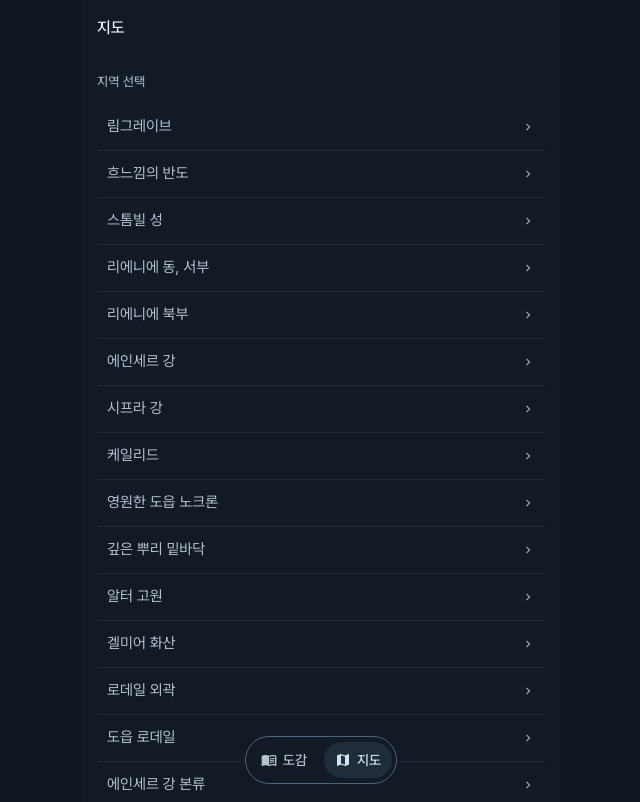
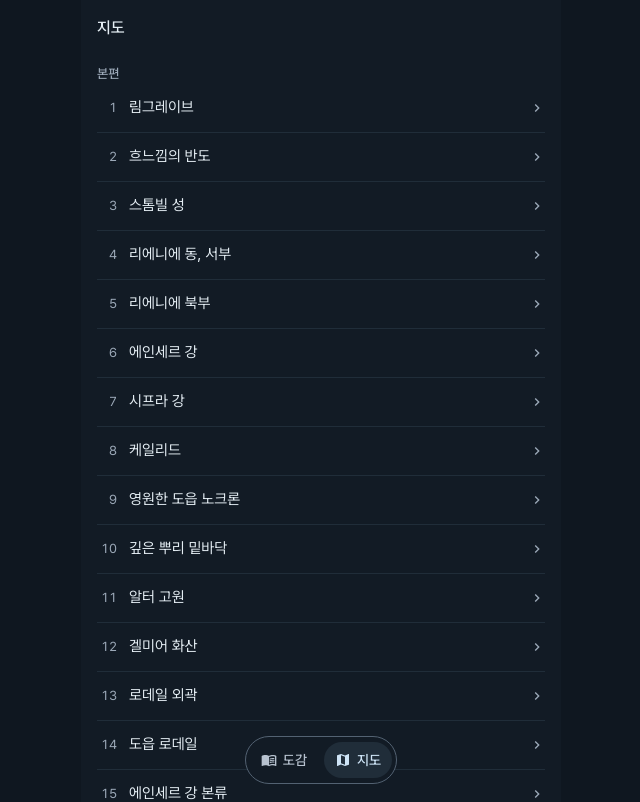
Before and after one commit to qpow1018/elden-wiki, a Next.js app: page /maps in a window 1280 px wide. Shown: the top 802 px of the page, without its empty margins (319-959 px from the left). Built offline with nearby package versions, Linux system fonts and the light colour scheme.

Commit message:
refactor: 본편 지도 목록 UI 정리

```diff
--- a/src/app/maps/MapsPage.module.scss
+++ b/src/app/maps/MapsPage.module.scss
@@ -1,18 +1,16 @@
 .maps {
+  .list-title {
+    margin: 0 16px;
+    padding-top: 8px;
+    color: $text-muted;
+    font-size: 13px;
+    font-weight: 500;
+  }
+
   .regions {
-    padding: 16px;
-
-    h2 {
-      margin-bottom: 12px;
-      color: $text-muted;
-      font-size: 13px;
-      font-weight: 500;
-    }
-
-    ul {
-      padding: 0;
-      list-style: none;
-    }
+    margin: 0;
+    padding: 0 16px 8px;
+    list-style: none;
 
     li + li {
       border-top: 1px solid $border-soft;
@@ -20,12 +18,12 @@
 
     a {
       display: flex;
-      min-height: 46px;
+      min-height: 48px;
       align-items: center;
-      gap: 8px;
-      padding: 8px 10px;
+      gap: 12px;
+      padding-block: 8px;
       border-radius: $border-radius;
-      color: $text-secondary;
+      color: $text-primary;
       font-size: 15px;
       text-decoration: none;
 
@@ -36,11 +34,19 @@
 
       &:focus-visible {
         outline: 2px solid $focus-ring;
-        outline-offset: -2px;
+        outline-offset: 2px;
       }
     }
 
-    span {
+    .region-number {
+      flex: 0 0 20px;
+      color: $text-muted;
+      font-size: 13px;
+      font-variant-numeric: tabular-nums;
+      text-align: end;
+    }
+
+    .region-name {
       flex: 1;
       min-width: 0;
       overflow-wrap: anywhere;
--- a/src/app/maps/page.tsx
+++ b/src/app/maps/page.tsx
@@ -12,19 +12,22 @@ export default function MapsPage() {
   return (
     <main className={styles['maps']}>
       <Header title="지도" />
-      <section className={styles['regions']} aria-labelledby="map-regions">
-        <h2 id="map-regions">지역 선택</h2>
-        <ul>
-          {MAP_REGIONS.map(({ id, name }) => (
-            <li key={id}>
-              <Link href={`/maps/${id}`}>
-                <span>{name}</span>
-                <MdChevronRight size={14} aria-hidden="true" />
-              </Link>
-            </li>
-          ))}
-        </ul>
-      </section>
+      <h2 id="base-game-maps" className={styles['list-title']}>
+        본편
+      </h2>
+      <ol className={styles['regions']} aria-labelledby="base-game-maps" role="list">
+        {MAP_REGIONS.map(({ id, name }, index) => (
+          <li key={id}>
+            <Link href={`/maps/${id}`}>
+              <span className={styles['region-number']} aria-hidden="true">
+                {index + 1}
+              </span>
+              <span className={styles['region-name']}>{name}</span>
+              <MdChevronRight size={16} aria-hidden="true" />
+            </Link>
+          </li>
+        ))}
+      </ol>
     </main>
   );
 }
```
